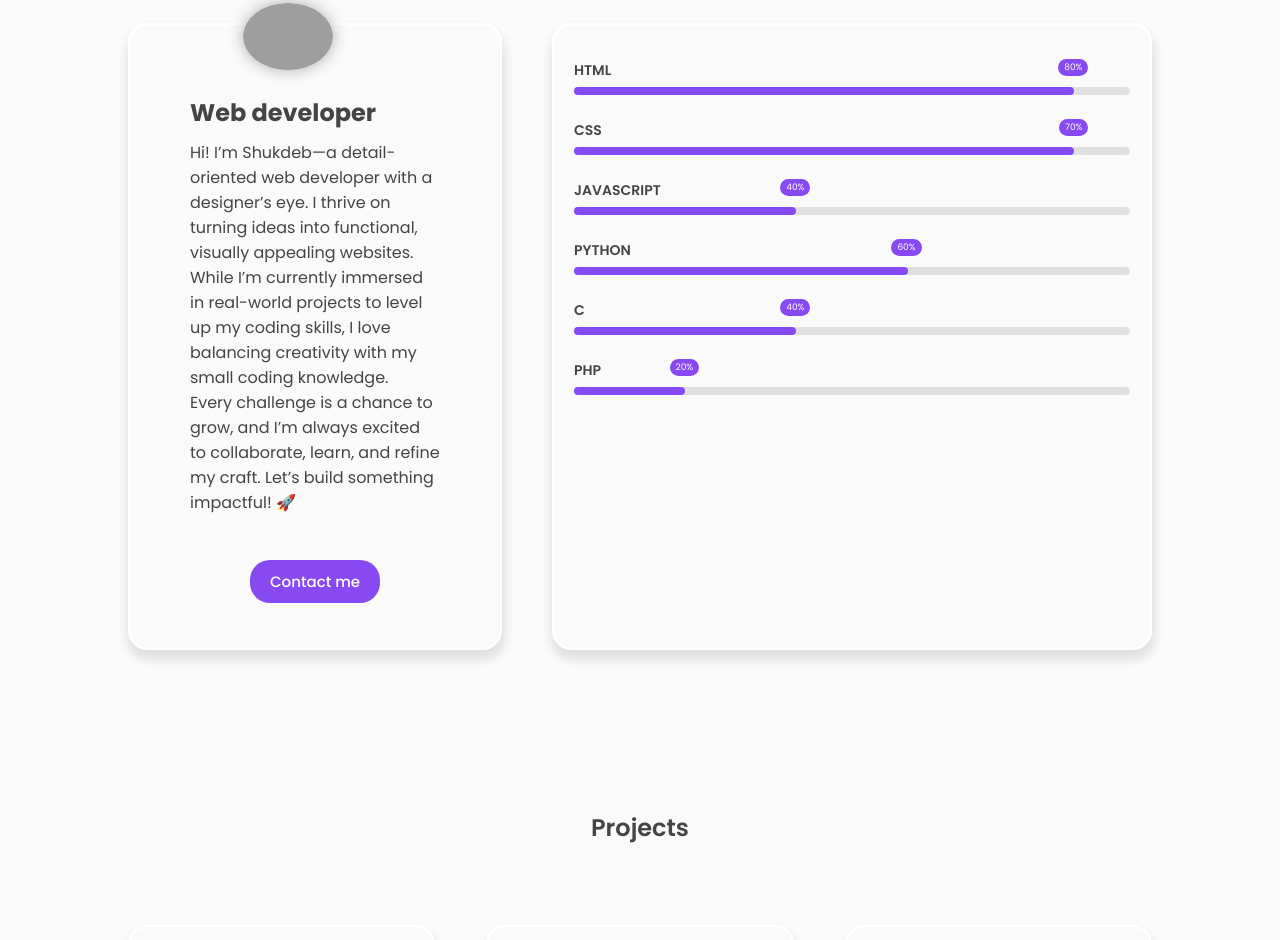
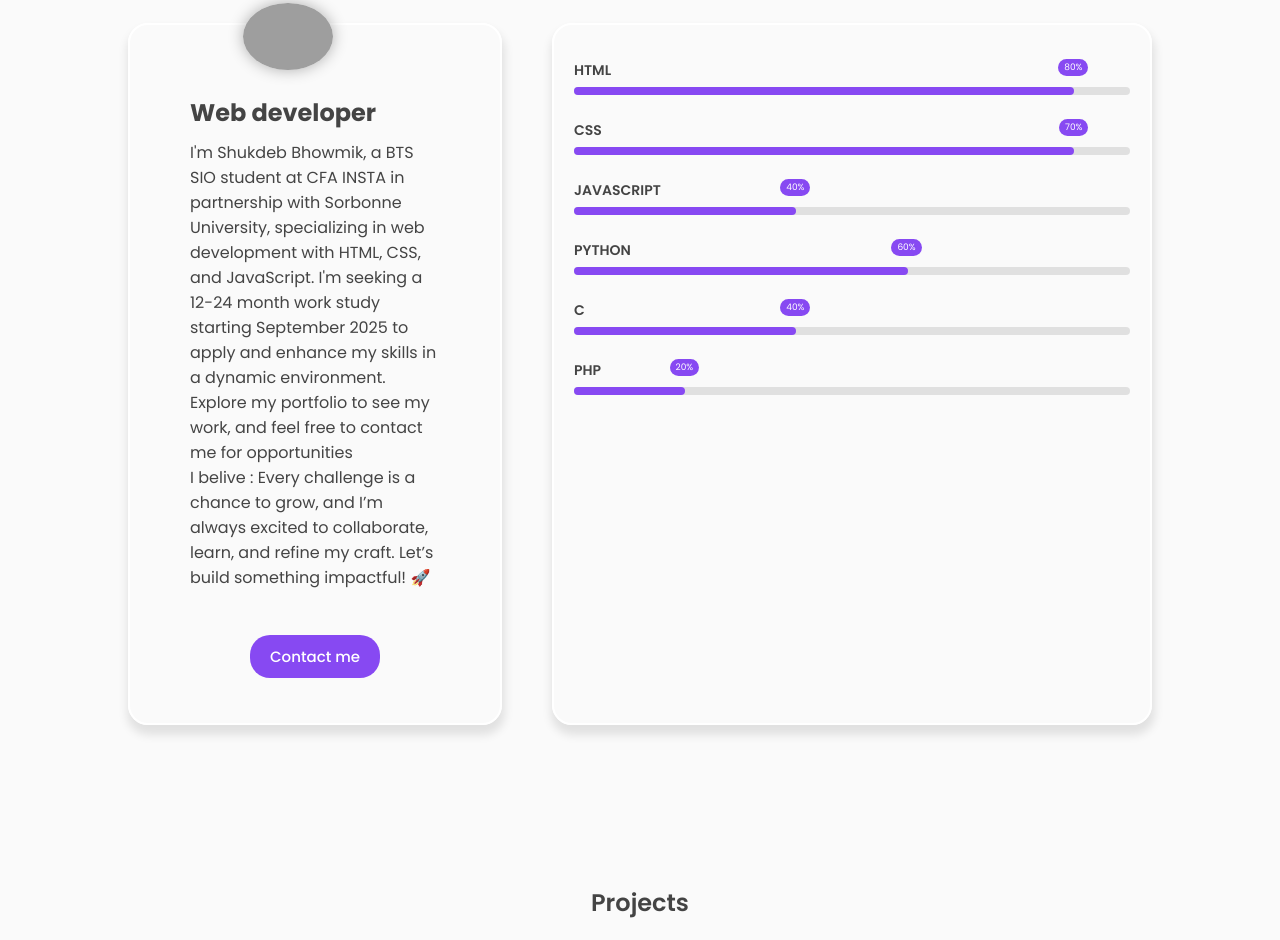
Before and after one commit to Bhowmikshukdeb/My-portfolio, a plain HTML site: page index.html in a window 1280 px wide. Shown: the part 972-1912 px from the top of the page. Drawn offline with nearby package versions, Linux system fonts and the light colour scheme; grey boxes are pictures that could not be loaded; a web font is replaced by a local one.

Commit message:
Update index.html
Update about section

```diff
--- a/index.html
+++ b/index.html
@@ -101,7 +101,7 @@
                                 <figcaption>
                                     <img src="image/shukdeb.png" alt="" class="profile">
                                     <h2>Web developer</h2>
-                                    <p>Hi! I’m Shukdeb—a detail-oriented web developer with a designer’s eye. I thrive on turning ideas into functional, visually appealing websites. While I’m currently immersed in real-world projects to level up my coding skills, I love balancing creativity with my small coding knowledge. <br> Every challenge is a chance to grow, and I’m always excited to collaborate, learn, and refine my craft. Let’s build something impactful! 🚀</p>
+                                    <p>I'm Shukdeb Bhowmik, a BTS SIO student at CFA INSTA in partnership with Sorbonne University, specializing in web development with HTML, CSS, and JavaScript. I'm seeking a 12-24 month work study starting September 2025 to apply and enhance my skills in a dynamic environment. Explore my portfolio to see my work, and feel free to contact me for opportunities <br> I belive : Every challenge is a chance to grow, and I’m always excited to collaborate, learn, and refine my craft. Let’s build something impactful! 🚀</p>
                             </figure>
                             <button class="about-me-btn">Contact me</button>
                         </div>
```
